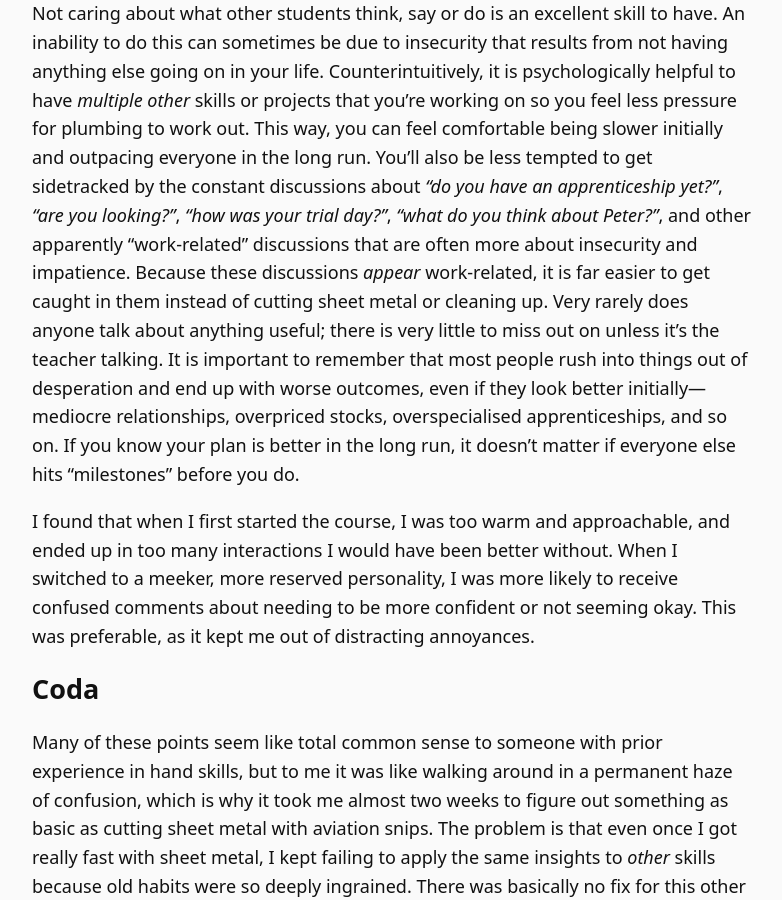
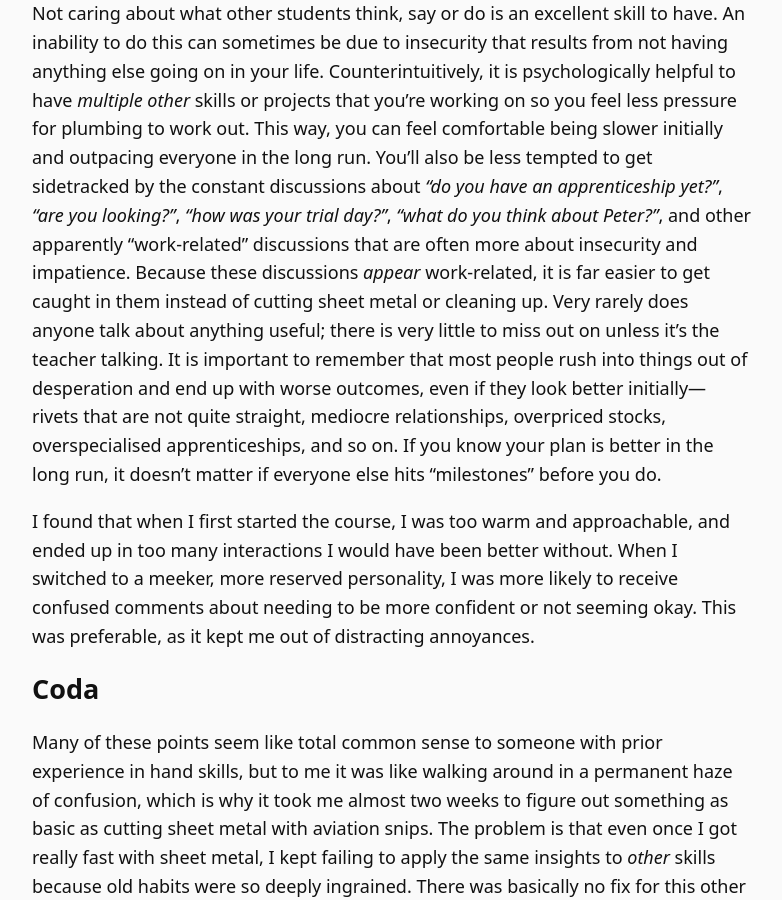
Before and after one commit to JakeHPark/jakehpark.github.io, a Jekyll site: the page built from _essays/Skill Acquisition in Plumbing.md, in a window 1280 px wide and 900 px high, scrolled down 6284 px. Shown: the whole window, without its empty margins (248-1030 px from the left). Built offline with Jekyll 4.4.1, drawn with Linux system fonts in a browser that asks for light colours.

Commit message:
Update Skill Acquisition in Plumbing.md

```diff
--- a/_essays/Skill Acquisition in Plumbing.md
+++ b/_essays/Skill Acquisition in Plumbing.md
@@ -103,7 +103,7 @@ A good chef can repair a dish by adding more salt or water or herbs or spices. A
 
 Often, instructors provide crude instructions such as "don't overthink!" or "go faster!", but it is easy to obey *too literally*. Thinking too little is also catastrophic. Thinking hard is not the problem; being *stalled* because you do not understand the important constraints is the problem. Similarly, going faster should not mean *rushing*. It is about removing unnecessary time sinks that *don't* affect the quality of the output: context switches, bad tools, poor planning. Sometimes I would see students finish before me and feel like I was falling behind, but then I would notice that they compromised far too much quality to get there. I eventually became much faster at sheet metal, for instance, because I initially took that extra time to try to get things right, even if I looked ridiculously slow.
 
-Not caring about what other students think, say or do is an excellent skill to have. An inability to do this can sometimes be due to insecurity that results from not having anything else going on in your life. Counterintuitively, it is psychologically helpful to have *multiple other* skills or projects that you're working on so you feel less pressure for plumbing to work out. This way, you can feel comfortable being slower initially and outpacing everyone in the long run. You'll also be less tempted to get sidetracked by the constant discussions about *"do you have an apprenticeship yet?"*, *"are you looking?"*, *"how was your trial day?"*, *"what do you think about Peter?"*, and other apparently "work-related" discussions that are often more about insecurity and impatience. Because these discussions *appear* work-related, it is far easier to get caught in them instead of cutting sheet metal or cleaning up. Very rarely does anyone talk about anything useful; there is very little to miss out on unless it's the teacher talking. It is important to remember that most people rush into things out of desperation and end up with worse outcomes, even if they look better initially—mediocre relationships, overpriced stocks, overspecialised apprenticeships, and so on. If you know your plan is better in the long run, it doesn't matter if everyone else hits "milestones" before you do.
+Not caring about what other students think, say or do is an excellent skill to have. An inability to do this can sometimes be due to insecurity that results from not having anything else going on in your life. Counterintuitively, it is psychologically helpful to have *multiple other* skills or projects that you're working on so you feel less pressure for plumbing to work out. This way, you can feel comfortable being slower initially and outpacing everyone in the long run. You'll also be less tempted to get sidetracked by the constant discussions about *"do you have an apprenticeship yet?"*, *"are you looking?"*, *"how was your trial day?"*, *"what do you think about Peter?"*, and other apparently "work-related" discussions that are often more about insecurity and impatience. Because these discussions *appear* work-related, it is far easier to get caught in them instead of cutting sheet metal or cleaning up. Very rarely does anyone talk about anything useful; there is very little to miss out on unless it's the teacher talking. It is important to remember that most people rush into things out of desperation and end up with worse outcomes, even if they look better initially—rivets that are not quite straight, mediocre relationships, overpriced stocks, overspecialised apprenticeships, and so on. If you know your plan is better in the long run, it doesn't matter if everyone else hits "milestones" before you do.
 
 I found that when I first started the course, I was too warm and approachable, and ended up in too many interactions I would have been better without. When I switched to a meeker, more reserved personality, I was more likely to receive confused comments about needing to be more confident or not seeming okay. This was preferable, as it kept me out of distracting annoyances.
 
```
